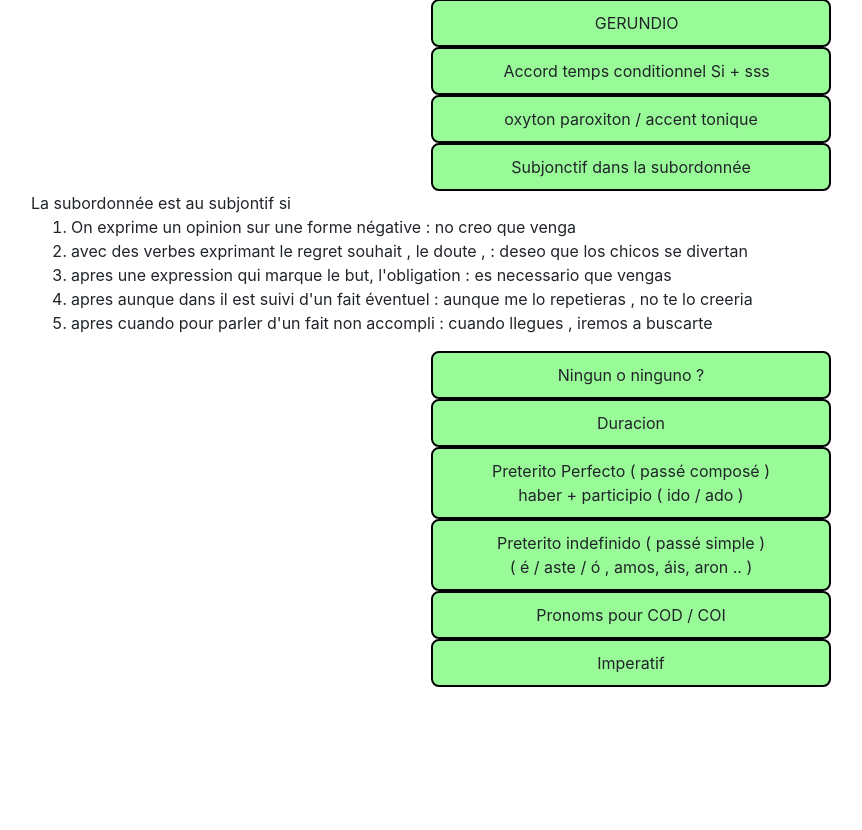
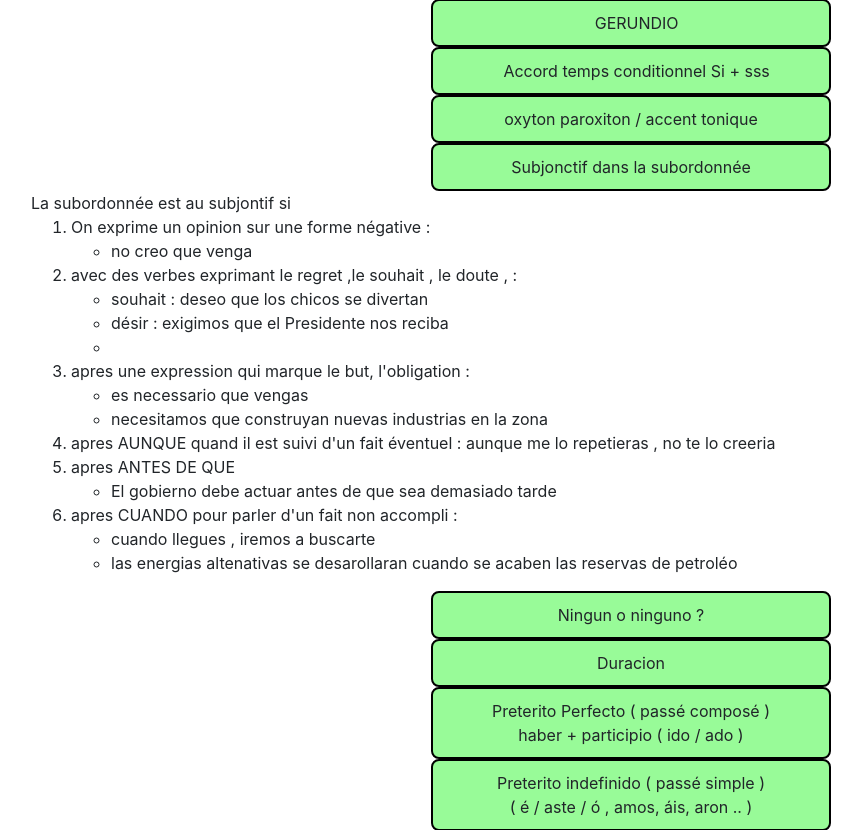
Before and after one commit to kutta75/espanol, a Django app: template verbos/templates/verbos/gramatica.html in a window 1280 px wide, after a click on "Subjonctif dans la subordonnée". Shown: the part 287-1117 px from the top of the page, without its empty margins (9-871 px from the left). Before the commit the page ends 974 px from the top, so only its background shows below. Run offline with Django 3.2, Linux system fonts and the light colour scheme; the template is opened without the code that fills it, so the values that code supplies are empty; some libraries are stand-ins or nearby versions.

Commit message:
maj regles subj

```diff
--- a/verbos/templates/verbos/gramatica.html
+++ b/verbos/templates/verbos/gramatica.html
@@ -288,11 +288,31 @@ Subjonctif dans la subordonnée
 <div id='zoneAafficher4' style="text-align: justify; margin-left: 40px;display:none" name="norma" >
 La subordonnée est au subjontif si
  <ol>
- <li> On exprime un opinion sur une forme négative : no creo que venga </li>
- <li> avec des verbes exprimant le regret souhait , le doute , : deseo que los chicos se divertan </li>
- <li> apres une expression qui marque le but, l'obligation : es necessario que vengas </li>
- <li> apres aunque dans il est suivi d'un fait éventuel : aunque me lo repetieras , no te lo creeria </li>
- <li> apres cuando pour parler d'un fait non accompli  : cuando llegues , iremos a buscarte </li>
+ <li> On exprime un opinion sur une forme négative :
+	 <ul>
+		 <li> no creo que venga </li>
+	 </ul>
+ <li> avec des verbes exprimant le regret ,le souhait  , le doute , :
+	 <ul>
+		 <li> souhait : deseo que los chicos se divertan </li>
+		 <li> désir : exigimos que el Presidente nos reciba <li>
+	 </ul>
+ <li> apres une expression qui marque le but, l'obligation :
+	 <ul>
+		 <li> es necessario que vengas </li>
+		 <li> necesitamos que construyan nuevas industrias en la zona
+	 </ul>
+ <li> apres AUNQUE quand il est suivi d'un fait éventuel : aunque me lo repetieras , no te lo creeria </li>
+ <li> apres ANTES DE QUE  </li>
+ 	<ul>
+		<li> El gobierno debe actuar antes de que sea demasiado tarde
+	</ul>
+ <li> apres CUANDO pour parler d'un fait non accompli  :
+	 <ul>
+		 <li> cuando llegues , iremos a buscarte </li>
+		 <li> las energias altenativas se desarollaran cuando se acaben las reservas de  petroléo
+	 </ul>
+
  </ol>
 
 </div>
--- a/verbos/views.py
+++ b/verbos/views.py
@@ -288,6 +288,7 @@ def vocabulario(request,mode_id,palabra_id):
         mode = "run"
     if request.method=="GET":
         Palabra_selectadas=Palabra.objects.all()
+        Palabra_selectada_count= Palabra_selectadas.count()
     # request post
     # ici c'est un retour depuis un test deja soumis : la tache ici est de recuperer la réponse correspondant à l'idi palabra_id
     # pour afficher tous les champs de réponse
```
Also changed, not shown: verbos/templates/verbos/vocabulario.html (+4 -4 lines), db.sqlite3.
